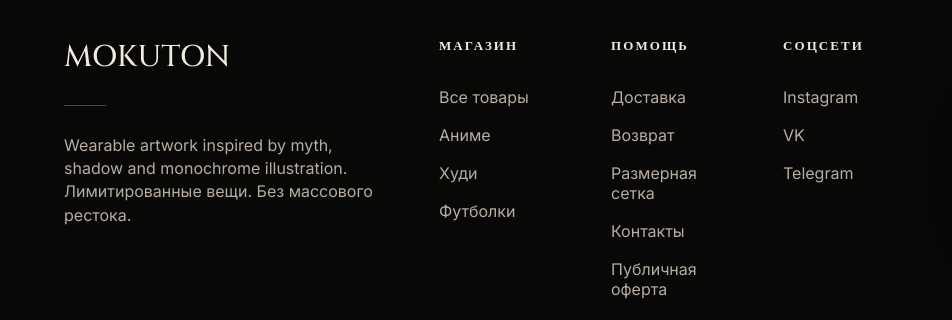
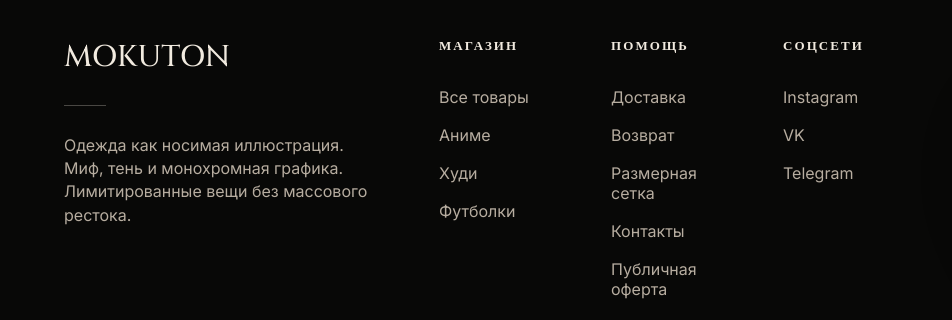
Before and after one commit to mokutonwear/mokutonwear.github.io, a plain HTML site: page privacy.html in a window 1280 px wide. Shown: the part 2059-2379 px from the top of the page, 0-952 px from the left. Drawn offline with nearby package versions, Linux system fonts and the light colour scheme.

Commit message:
Update privacy.html

```diff
--- a/privacy.html
+++ b/privacy.html
@@ -104,9 +104,9 @@
       <div>
         <h2>MOKUTON</h2>
         <p>
-          Wearable artwork inspired by myth,<br>
-          shadow and monochrome illustration.<br>
-          Лимитированные вещи. Без массового рестока.
+          Одежда как носимая иллюстрация.<br>
+          Миф, тень и монохромная графика.<br>
+          Лимитированные вещи без массового рестока.
         </p>
       </div>
 
```
